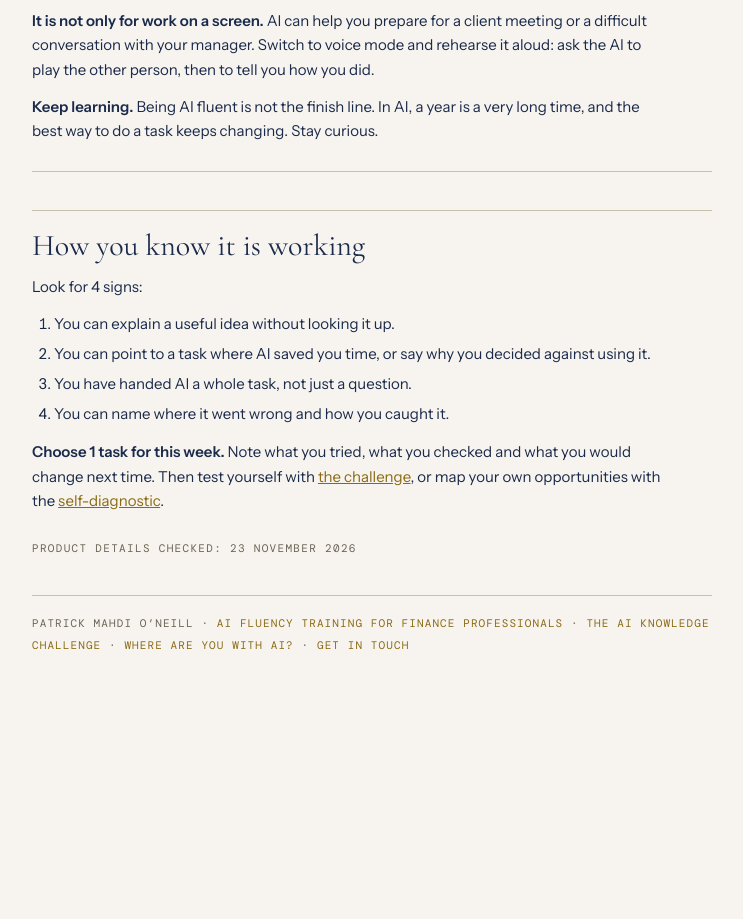
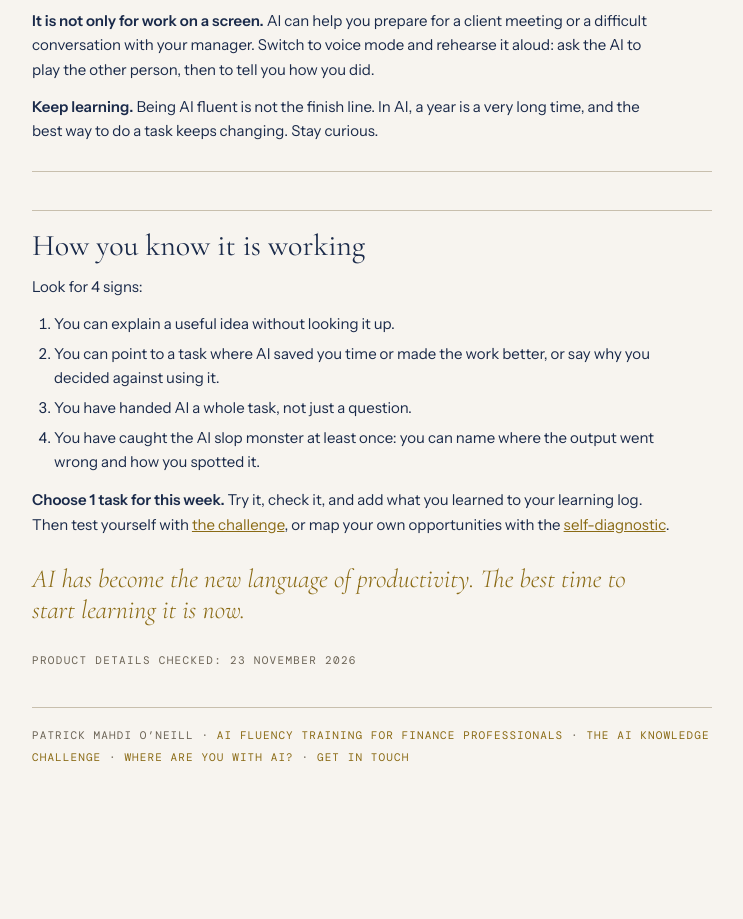
Before and after one commit to MahdiONeill/ai-fluency, a plain HTML site: page learn/index.html in a window 1280 px wide. Shown: the part 5355-6274 px from the top of the page, without its empty margins (268-1011 px from the left). Drawn offline with nearby package versions, Linux system fonts and the light colour scheme; a web font is replaced by a local one.

Commit message:
Learn page v20: the closing section
"How you know it is working": time or quality in sign 2, the AI slop monster
in sign 4, the learning log in the closing task, and a final line that
returns to the opening.
Previous Learn version is commit 685ada2.

Co-Authored-By: Claude Fable 5.2 <noreply@anthropic.com>

```diff
--- a/learn/index.html
+++ b/learn/index.html
@@ -80,6 +80,7 @@
   .strip { margin: 10px 0 14px; }
   .strip .panels { display: flex; gap: 8px; align-items: stretch; }
   .strip .panels img { display: block; min-width: 0; height: auto; border: 1px solid var(--rule); border-radius: 4px; background: #fff; }
+  p.closing { font-family: 'Cormorant Garamond', serif; font-size: 26px; font-style: italic; font-weight: 300; line-height: 1.2; color: var(--gold-text); margin: 26px 0 0; max-width: 640px; }
   details.reveal { max-width: 640px; margin: -4px 0 14px; }
   details.reveal > summary { display: inline-block; font-family: 'DM Mono', monospace; font-size: 12px; letter-spacing: 0.1em; text-transform: uppercase; color: var(--gold-text); border: 1px solid var(--rule); background: #fbf9f5; padding: 10px 14px; }
   details.reveal > summary::before { content: '+'; display: inline-block; width: 16px; color: var(--gold); }
@@ -268,8 +269,9 @@
 </div>
 <h2 id="signs">How you know it is working</h2>
 <p>Look for 4 signs:</p>
-<ol><li>You can explain a useful idea without looking it up.</li><li>You can point to a task where AI saved you time, or say why you decided against using it.</li><li>You have handed AI a whole task, not just a question.</li><li>You can name where it went wrong and how you caught it.</li></ol>
-<p><b>Choose 1 task for this week.</b> Note what you tried, what you checked and what you would change next time. Then test yourself with <a href="https://mahdioneill.github.io/ai-fluency/challenge/" target="_blank" rel="noopener">the challenge</a>, or map your own opportunities with the <a href="https://mahdioneill.github.io/ai-fluency/diagnostic/" target="_blank" rel="noopener">self-diagnostic</a>.</p></main>
+<ol><li>You can explain a useful idea without looking it up.</li><li>You can point to a task where AI saved you time or made the work better, or say why you decided against using it.</li><li>You have handed AI a whole task, not just a question.</li><li>You have caught the AI slop monster at least once: you can name where the output went wrong and how you spotted it.</li></ol>
+<p><b>Choose 1 task for this week.</b> Try it, check it, and add what you learned to your learning log. Then test yourself with <a href="https://mahdioneill.github.io/ai-fluency/challenge/" target="_blank" rel="noopener">the challenge</a>, or map your own opportunities with the <a href="https://mahdioneill.github.io/ai-fluency/diagnostic/" target="_blank" rel="noopener">self-diagnostic</a>.</p>
+<p class="closing">AI has become the new language of productivity. The best time to start learning it is now.</p></main>
 <div class="checked">Product details checked: 23 November 2026</div>
 <div class="foot">Patrick Mahdi O’Neill · <a href="https://mahdioneill.github.io/ai-fluency/">AI fluency training for finance professionals</a> · <a href="https://mahdioneill.github.io/ai-fluency/challenge/">The AI Knowledge Challenge</a> · <a href="https://mahdioneill.github.io/ai-fluency/diagnostic/">Where are you with AI?</a> · <a href="mailto:pmahdi.ifei@gmail.com">Get in touch</a></div>
 <div id="endpad" aria-hidden="true"></div>
```
